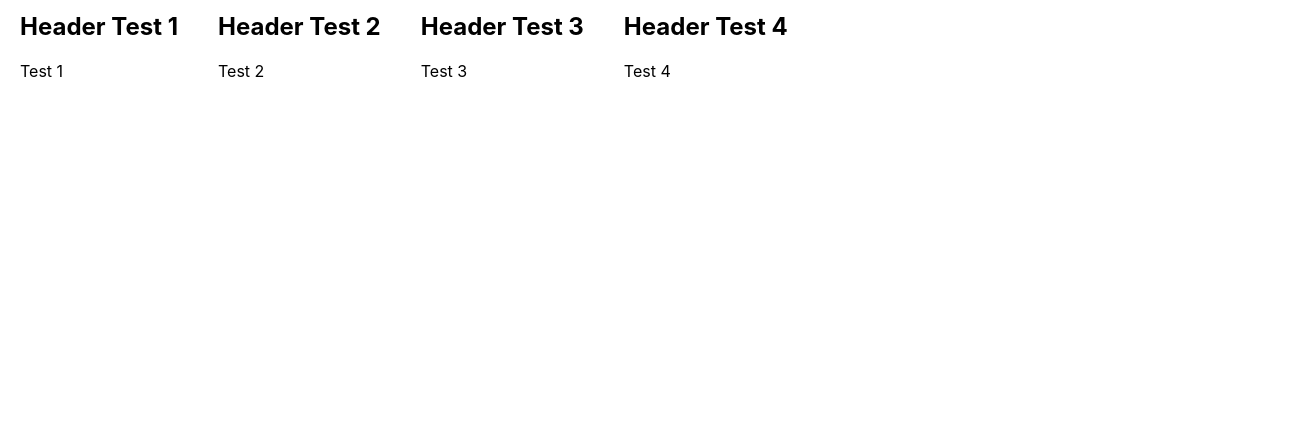
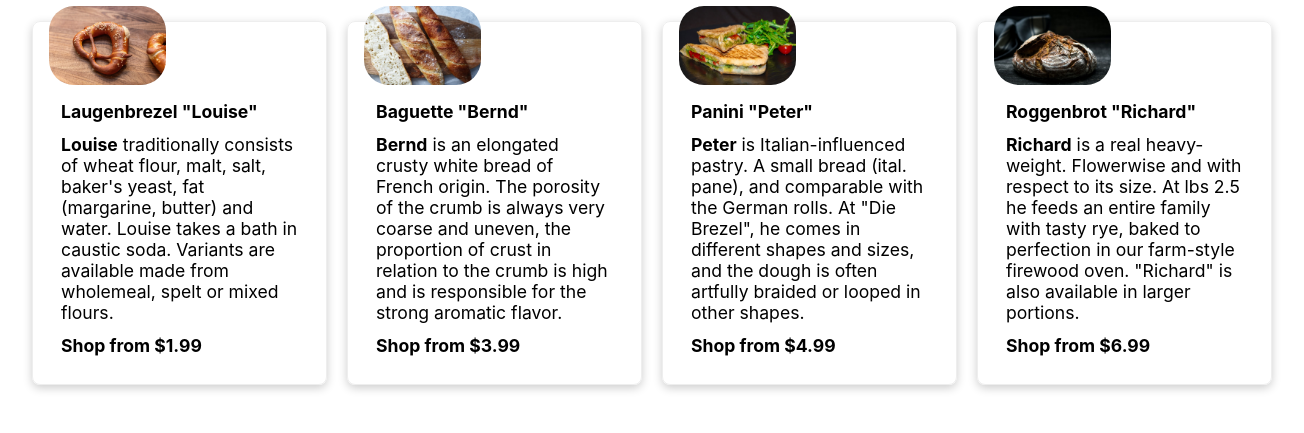
Before and after one commit to Herold1989/german-bakery-landing_page, a plain HTML site: page index.html in a window 1280 px wide. Shown: the part 674-1107 px from the top of the page, 1304 px wide, since content can reach past the window. Before the commit the page ends 800 px from the top, so only its background shows below. Drawn offline with Linux system fonts and the light colour scheme.

Commit message:
changed structure, style of product section

```diff
--- a/index.html
+++ b/index.html
@@ -15,7 +15,7 @@
         </div>
         <div class="right-links">
             <a href="#Home">Home</a>
-            <a href="#">Products</a>
+            <a href="#productoverview">Products</a>
             <a href="#">Our Clients</a>
             <a href="#">The Story</a>
             <a href="#">Contact Us</a>
@@ -33,27 +33,60 @@
             </div>
         </div>
     </div>
-    <div id = "Products" class="products">
+
+     <div class='testimonials' id = 'productoverview'>
+        <div class='container'>
+            <h1>Our customers' favourite products:</h1>
+            <span class='line'></span>
+            <div class='content'>
+                <div class='card'>
+                    <img src="./images/pretzel.jpg" alt='Louise'/>
+                    <p class="item"> Laugenbrezel "Louise"</p>
+                    <p><strong>Louise</strong> traditionally consists of wheat flour, malt, salt, baker's yeast, fat (margarine, butter) and water. Louise takes a bath in caustic soda. Variants are available made from wholemeal, spelt or mixed flours.</p>
+                    <p class="price">Shop from $1.99</p>
+                </div>
+                <div class='card'>
+                    <img src="./images/baguette.jpg" alt='Bernd'/>
+                    <p class="item"> Baguette "Bernd"</p>
+                    <p><strong>Bernd</strong> is an elongated crusty white bread of French origin. The porosity of the crumb is always very coarse and uneven, the proportion of crust in relation to the crumb is high and is responsible for the strong aromatic flavor. </p>
+                    <p class="price">Shop from $3.99</p>
+                </div>
+                <div class='card'>
+                    <img src="./images/panini.jpg" alt='user1'/>
+                    <p class="item"> Panini "Peter"</p>
+                    <p><strong>Peter</strong> is Italian-influenced pastry. A small bread (ital. pane), and comparable with the German rolls. At "Die Brezel", he comes in different shapes and sizes, and the dough is often artfully braided or looped in other shapes. </p>
+                    <p class="price">Shop from $4.99</p>
+                </div>
+                <div class='card'>
+                    <img src="./images/rye.jpg" alt='user1'/>
+                    <p class="item"> Roggenbrot "Richard"</p>
+                    <p><strong>Richard</strong> is a real heavy-weight. Flowerwise and with respect to its size. At lbs 2.5 he feeds an entire family with tasty rye, baked to perfection in our farm-style firewood oven. "Richard" is also available in larger portions.</p>
+                    <p class="price">Shop from $6.99</p>
+                </div>
+            </div>
+        </div>
+
+    </div>
+
+    <!-- <div id = "Products" class="products">
         <h1>Some random product info</h1>
     </div>
 
     <div class="productwrapper">
-        <div class="productcontainer wrap-1">
-            <h2>Header Test 1</h2>
-            <p>Test 1</p>
+        <div class="productcontainer">
+            <div class="wrap-1"><p>Test 2</p></div>
         </div>
-        <div class="productcontainer wrap-2">
-            <h2>Header Test 2</h2>
-            <p>Test 2</p>
+        <div class="productcontainer">
+            <div class="wrap-2"> <p>Test 2</p> </div>
         </div>
-         <div class="productcontainer wrap-3">
-            <h2>Header Test 3</h2>
-            <p>Test 3</p>
+         <div class="productcontainer">
+            <div class="wrap-3"> <p>Test 3</p> </div>
+
         </div>
-        <div class="productcontainer wrap-4">
-            <h2>Header Test 4</h2>
-            <p>Test 4</p>
+        <div class="productcontainer">
+            <div class="wrap-4"> <p>Test 4</p> </div>
+
         </div>
-    </div>
+    </div> -->
 </body>
 </html>
--- a/styles.css
+++ b/styles.css
@@ -139,7 +139,7 @@ body {
 }
 
 
-/* Products styling */
+/* Products styling
 
 .products{
     display: flex;
@@ -156,13 +156,101 @@ body {
 
 .productwrapper {
     display: flex;
+    padding-left:  3rem;
+    padding-right: 3rem;
+
 }
 
 .productcontainer {
-    padding: 10px 20px;
+    padding: 1rem 2rem;
+    display: flex;
+    flex-direction: center;
+    ;
+
 }
 
+ .wrap-1 {
+    border: 2px solid blue;
+    border-radius: 5px;
+    padding: 0.5rem;
+    margin: auto;
+    flex: 20%
+}
 
+ .wrap-2 {
+    border: 2px solid blue;
+    border-radius: 5px;
+    padding: 0.5rem;
+    margin: auto;
+    flex: 30%
+}
+
+.wrap-3 {
+    border: 2px solid blue;
+    border-radius: 5px;
+    padding: 0.5rem;
+    margin: auto;
+    flex: 30%
+}
+
+.wrap-4 {
+    border: 2px solid blue;
+    border-radius: 5px;
+    padding: 0.5rem;
+    margin: auto;
+    flex: 20%;
+} */
+
+.testimonials {
+    width: 100%;
+}
+
+.testimonials .container {
+    width: 1240px;
+    margin: auto;
+
+}
+
+.testimonials h1 {
+    font-style: 3rem;
+    text-align: center;
+}
+
+.testimonials .container .content {
+    display: grid;
+    grid-template-columns: repeat(4,1fr);
+    grid-gap: 20px;
+    margin: 1rem 0;
+}
+
+.testimonials .card {
+    border: 1px solid #eee;
+    border-radius: 8px;
+    box-shadow: 0 3px 10px rgb(0,0,0,.2);
+    padding: 1rem;
+}
+
+.testimonials img {
+    border-radius: 25px;
+    margin-top: -2rem;
+    width: 45%;
+    height: auto;
+}
+
+.testimonials .card p {
+    color: #000000;
+    font-size: 1.1rem;
+    margin: 12px;
+}
+
+.testimonials .card .item {
+    font-weight: 700;
+}
+
+.testimonials .card .price {
+    font-weight: 700;
+    color: #000000;
+}
 
 @media screen and (max-width:620px) {
 
@@ -189,7 +277,7 @@ body {
     }
 
     .text {
-        font-size: 12px;
+        font-size: 18px;
     }
 
     .hero .container .left a{
@@ -202,12 +290,28 @@ body {
         height: auto;
     }
 
-    .products h1{
+    .testimonials .container {
+        width: 100%;
+    }
+
+    .testimonials h1 {
+        font-size: 24px;
+    }
+    .testimonials .container .content {
+        grid-template-columns: 1fr;
+    }
+
+    .testimonials .card {
+        max-width: 100%;
+        margin: 1rem;
+    }
+
+    /* .products h1{
         font-size: 24px;
     }
 
     .productcontainer {
         font-size: 14px;
-    }
+    } */
 
 }
```
Also changed, not shown: images/baguette.jpg (added), images/panini.jpg (added), images/pretzel.jpg (added), images/rye.jpg (added).
